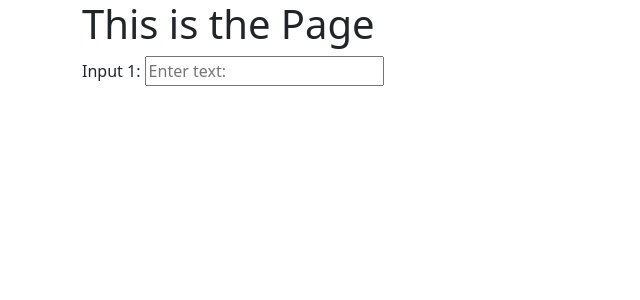
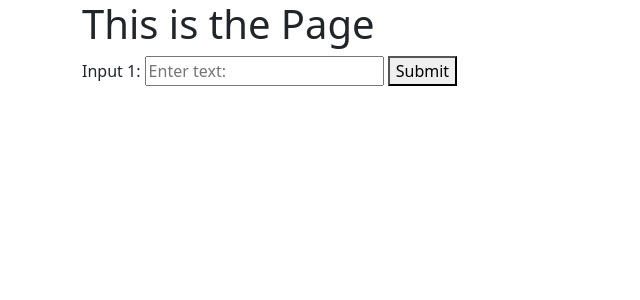
Before and after one commit to courthub74/DockerPraccy, a Django app: page / in a window 1280 px wide. Shown: the top 300 px of the page, without its empty margins (0-640 px from the left). Run offline with Django 3.2, Linux system fonts and the light colour scheme.

Commit message:
submit button 1 added

```diff
--- a/folder2/templates/home.html
+++ b/folder2/templates/home.html
@@ -9,8 +9,10 @@
         <div class="form-group">
             <label>Input 1:</label>
             <input type="text" class="form=control" placeholder="Enter text:"></input>
+
+        <!--SUBMIT BUTTON 1-->
+            <button class="submit">Submit</button>
         </div>
-
 
     </form>
 {% endblock %}
```
